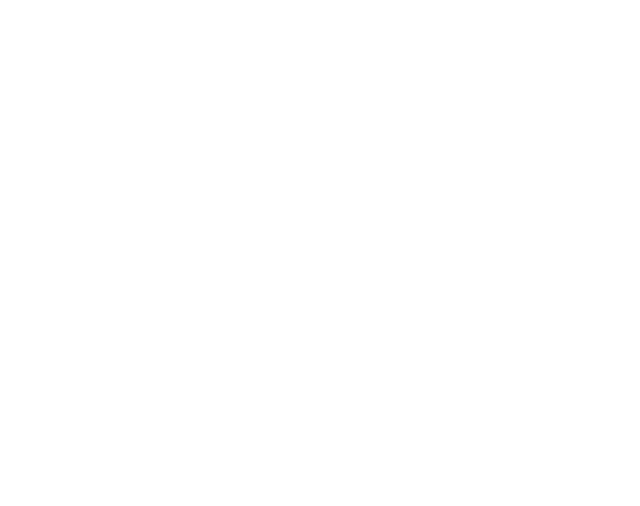
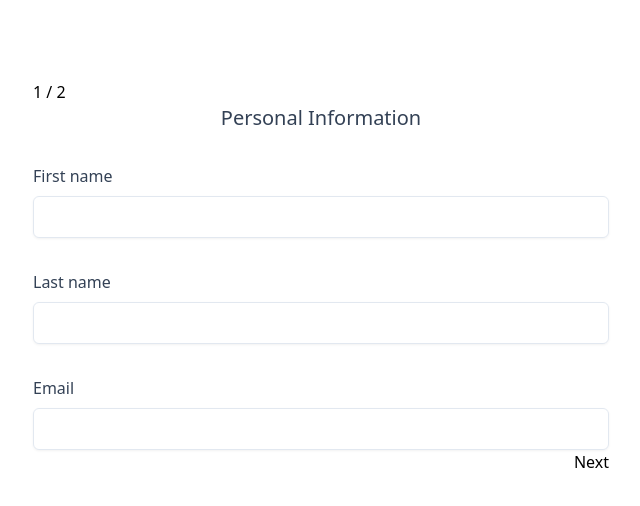
Before and after one commit to ryanzidago/coverly, a Next.js app: page / in a window 1280 px wide. Before the commit this address had no page. Shown: the top 506 px of the page, without its empty margins (319-959 px from the left). Built offline with nearby package versions, Linux system fonts and the light colour scheme.

Commit message:
Refactoring for multistep form hook

```diff
--- a/src/app/contact/page.tsx
+++ /dev/null
@@ -1,33 +0,0 @@
-"use client";
-
-import TextInput from "@/components/text_input";
-import { useState } from "react";
-
-export default function Contact() {
-  const [contact, setContact] = useState({});
-
-  function handleChange(event: React.ChangeEvent<HTMLInputElement>) {
-    const key = event.target.name;
-    const value = event.target.value;
-    setContact({ ...contact, [key]: value });
-  }
-
-  function handleSubmit(event: React.FormEvent<HTMLFormElement>) {
-    event.preventDefault();
-    console.log(contact);
-  }
-
-  return (
-    <form onSubmit={handleSubmit} className="w-full max-w-xl">
-      <div className="flex flex-col justify-center items-center gap-8 w-full max-w-xl text-slate-700">
-        <h1 className="text-xl">Personal Information</h1>
-        <TextInput id="first_name" label="First name" onChange={handleChange} />
-        <TextInput id="last_name" label="Last name" onChange={handleChange} />
-        <TextInput id="email" label="Email" onChange={handleChange} />
-        <div className="flex w-full justify-end">
-          <button type="submit">Submit</button>
-        </div>
-      </div>
-    </form>
-  );
-}
--- /dev/null
+++ b/src/app/hooks/use_multi_step_form.ts
@@ -0,0 +1,34 @@
+import { ReactElement, useState } from "react";
+
+export function useMultistepForm(steps: ReactElement[]) {
+  const [currentStepIndex, setCurrentStepIndex] = useState(0);
+
+  function next() {
+    setCurrentStepIndex((i) => {
+      if (i >= steps.length - 1) return i;
+      return i + 1;
+    });
+  }
+
+  function back() {
+    setCurrentStepIndex((i) => {
+      if (i <= 0) return i;
+      return i - 1;
+    });
+  }
+
+  function goTo(index: number) {
+    setCurrentStepIndex(index);
+  }
+
+  return {
+    currentStepIndex,
+    step: steps[currentStepIndex],
+    steps,
+    isFirstStep: currentStepIndex === 0,
+    isLastStep: currentStepIndex === steps.length - 1,
+    next,
+    back,
+    goTo,
+  };
+}
--- a/src/app/page.tsx
+++ b/src/app/page.tsx
@@ -1,5 +1,90 @@
-import { redirect } from "next/navigation";
+"use client";
+
+import ContactForm from "@/components/forms/contact";
+import { ChangeEvent, FormEvent, useState } from "react";
+import { useMultistepForm } from "./hooks/use_multi_step_form";
+import WorkExperienceForm from "@/components/forms/work-experience";
+
+type ContactFormData = {
+  firstName: string;
+  lastName: string;
+  email: string;
+};
+
+type WorkExperienceFormData = {
+  title: string;
+  companyName: string;
+  startDate: string;
+  endDate: string;
+  description: string;
+};
+
+type FormData = ContactFormData & WorkExperienceFormData;
+
+const INITIAL_DATA: FormData = {
+  firstName: "",
+  lastName: "",
+  email: "",
+  title: "",
+  companyName: "",
+  startDate: "",
+  endDate: "",
+  description: "",
+};
 
 export default function Layout() {
-  return redirect("/contact");
+  const [formData, setFormData] = useState(INITIAL_DATA);
+
+  function updateFields({
+    target: { name, value },
+  }: ChangeEvent<HTMLInputElement>) {
+    const fields: Partial<FormData> = { [name]: value };
+
+    setFormData((prev) => {
+      return { ...prev, ...fields };
+    });
+  }
+
+  function onSubmit(e: FormEvent) {
+    e.preventDefault();
+    if (!isLastStep) return next();
+    if (isLastStep) {
+      console.log(formData);
+    }
+    alert("Successful Account Creation");
+  }
+
+  const { steps, currentStepIndex, step, isFirstStep, isLastStep, back, next } =
+    useMultistepForm([
+      <ContactForm
+        key="contact-form"
+        {...formData}
+        updateFields={updateFields}
+      />,
+      <WorkExperienceForm
+        key="work-experience-form"
+        {...formData}
+        updateFields={updateFields}
+      />,
+    ]);
+
+  return (
+    <form className="w-full max-w-xl" onSubmit={onSubmit}>
+      <div>
+        {currentStepIndex + 1} / {steps.length}
+      </div>
+      {step}
+      <div className="flex w-full justify-between">
+        <button
+          className={isFirstStep ? "invisible" : ""}
+          type="button"
+          onClick={back}
+        >
+          Back
+        </button>
+
+        <button type="submit">Next</button>
+      </div>
+    </form>
+  );
 }
--- a/src/app/work_experience/page.tsx
+++ /dev/null
@@ -1,59 +0,0 @@
-"use client";
-
-import TextInput from "@/components/text_input";
-import Button from "@/components/button";
-import DateIntervalInput from "@/components/date_interval";
-import TextAreaInput from "@/components/text_area_input";
-import { useState } from "react";
-
-export default function WorkExperience() {
-  const [workExperience, setWorkExperience] = useState({});
-
-  function handleChange(event: React.ChangeEvent<HTMLInputElement>) {
-    const key = event.target.name;
-    const value = event.target.value;
-    setWorkExperience({ ...workExperience, [key]: value });
-  }
-
-  function handleSubmit(event: React.FormEvent<HTMLFormElement>) {
-    event.preventDefault();
-    console.log(workExperience);
-  }
-
-  return (
-    <form onSubmit={handleSubmit} className="w-full max-w-xl">
-      <div className="flex flex-col justify-center items-center gap-8 text-slate-700">
-        <h1 className="text-xl">Work Experience</h1>
-        <TextInput id="title" label="Title" onChange={handleChange} />
-        <TextInput
-          id="company_name"
-          label="Company name"
-          onChange={handleChange}
-        />
-        <TextInput id="location" label="Location" onChange={handleChange} />
-        <DateIntervalInput
-          id="start_date"
-          label="Start date"
-          onChange={handleChange}
-        />
-        <DateIntervalInput
-          id="end_date"
-          label="End date"
-          onChange={handleChange}
-        />
-        <TextAreaInput
-          id="description"
-          label="Description"
-          onChange={handleChange}
-        />
-        <button className="transition duration-200 hover:text-slate-500">
-          Add work experience
-        </button>
-        <div className="flex w-full justify-between">
-          <Button href="/contact">{"<"} Previous</Button>
-          <button type="submit">Submit</button>
-        </div>
-      </div>
-    </form>
-  );
-}
--- a/src/components/date_interval.tsx
+++ b/src/components/date_interval.tsx
@@ -15,17 +15,15 @@ export default function DateIntervalInput(props: DateIntervalInputProps) {
   for (let i = startYear; i <= currentYear; i++) {
     yearOptions.push(i);
   }
-
-  const monthIntervalId = props.id + "_month";
-  const yearIntervalId = props.id + "_year";
+  const [interval, setInterval] = useState("");
 
   return (
     <div className="flex flex-row items-end w-full gap-8">
-      <label htmlFor={monthIntervalId} className="flex flex-col gap-2 w-full">
+      <label htmlFor="month" className="flex flex-col gap-2 w-full">
         <span>{props.label}</span>
         <select
-          name={monthIntervalId}
-          id={monthIntervalId}
+          name="month"
+          id="month"
           onChange={props.onChange}
           className="cursor-pointer appearance-none bg-white border border-slate-200 drop-shadow-sm rounded-md p-2 focus:outline focus:outline-sky-200"
         >
@@ -44,10 +42,10 @@ export default function DateIntervalInput(props: DateIntervalInputProps) {
         </select>
       </label>
 
-      <label htmlFor={yearIntervalId} className="flex flex-col w-full">
+      <label htmlFor="year" className="flex flex-col w-full">
         <select
-          name={yearIntervalId}
-          id={yearIntervalId}
+          name="year"
+          id="year"
           onChange={props.onChange}
           className="cursor-pointer appearance-none bg-white border border-slate-200 drop-shadow-sm rounded-md p-2 focus:outline focus:outline-sky-200"
         >
--- /dev/null
+++ b/src/components/forms/contact.tsx
@@ -0,0 +1,15 @@
+"use client";
+
+import TextInput from "@/components/text_input";
+import { useState } from "react";
+
+export default function ContactForm({ updateFields }) {
+  return (
+    <div className="flex flex-col justify-center items-center gap-8 w-full max-w-xl text-slate-700">
+      <h1 className="text-xl">Personal Information</h1>
+      <TextInput id="firstName" label="First name" onChange={updateFields} />
+      <TextInput id="lastName" label="Last name" onChange={updateFields} />
+      <TextInput id="email" label="Email" onChange={updateFields} />
+    </div>
+  );
+}
--- /dev/null
+++ b/src/components/forms/work-experience.tsx
@@ -0,0 +1,38 @@
+"use client";
+
+import TextInput from "@/components/text_input";
+import DateIntervalInput from "@/components/date_interval";
+import TextAreaInput from "@/components/text_area_input";
+
+export default function WorkExperienceForm({ updateFields }) {
+  return (
+    <div className="flex flex-col justify-center items-center gap-8 text-slate-700">
+      <h1 className="text-xl">Work Experience</h1>
+      <TextInput id="title" label="Title" onChange={updateFields} />
+      <TextInput
+        id="companyName"
+        label="Company name"
+        onChange={updateFields}
+      />
+      <TextInput id="location" label="Location" onChange={updateFields} />
+      <DateIntervalInput
+        id="startDate"
+        label="Start date"
+        onChange={updateFields}
+      />
+      <DateIntervalInput
+        id="endDate"
+        label="End date"
+        onChange={updateFields}
+      />
+      <TextAreaInput
+        id="description"
+        label="Description"
+        onChange={updateFields}
+      />
+      <button className="transition duration-200 hover:text-slate-500">
+        Add work experience
+      </button>
+    </div>
+  );
+}
```
